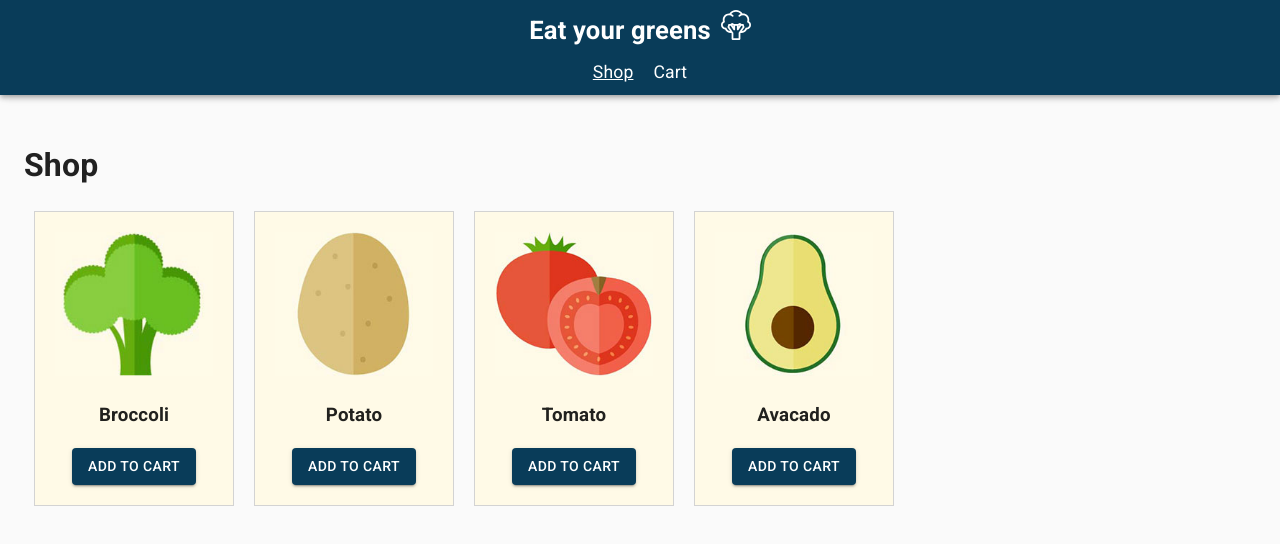
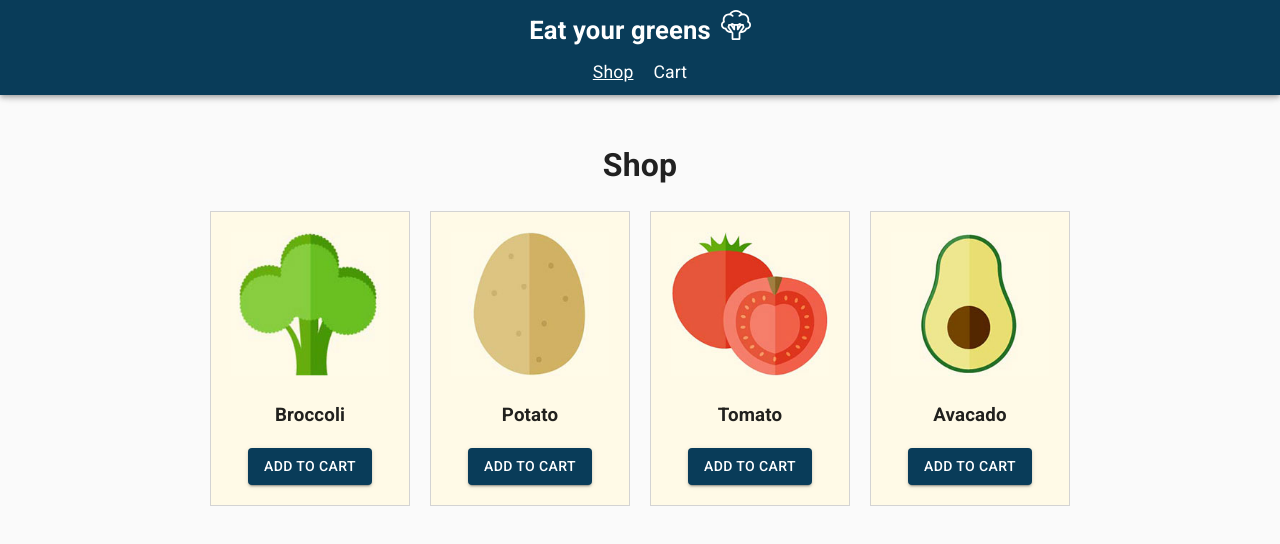
Before and after one commit to hobadams/experiment-cra, a React (Create React App) app: page / in a window 1280 px wide. Shown: the top 544 px of the page. Built offline with nearby package versions, Linux system fonts and the light colour scheme.

Commit message:
update styles

```diff
--- a/src/components/Shop/index.jsx
+++ b/src/components/Shop/index.jsx
@@ -104,7 +104,7 @@ class Shop extends Component {
     render() {
         const items = this.getProducts();
         return (
-            <div>
+            <div className="centered">
                 <h1>Shop</h1>
 
                 <div className="products">
--- a/src/components/Shop/styles.css
+++ b/src/components/Shop/styles.css
@@ -2,13 +2,19 @@
     display: flex;
     margin: 20px 0;
     flex-wrap: wrap;
+    justify-content: center;
 }
 
 .product {
     text-align: center;
-    max-width: 200px;
+    width: 200px;
+    max-width: calc(50% - 20px);
     margin: 0 10px 10px;
     padding: 20px;
     background: #fffae7;
     border: 1px solid lightgrey;
 }
+
+.centered {
+    text-align: center;
+}
--- a/src/routes/Cart/index.jsx
+++ b/src/routes/Cart/index.jsx
@@ -65,7 +65,7 @@ class Cart extends Component {
 
     if (!items.length) {
       return (
-        <div>
+        <div className="centered">
           <h1>Cart</h1>
           <p>No Items, why not <Link to="/">go shopping</Link>?</p>
         </div>
@@ -73,7 +73,7 @@ class Cart extends Component {
     }
     return (
       <div>
-        <h1>Cart</h1>
+        <h1 className="centered">Cart</h1>
         <Paper>
           <Table aria-label="Cart">
             <TableHead>
--- a/src/routes/Cart/styles.css
+++ b/src/routes/Cart/styles.css
@@ -4,3 +4,7 @@
     padding: 5px;
     background: #fffae7;
 }
+
+.centered {
+    text-align: center;
+}
```
Also changed, not shown: 12 other files (tests, documents, lock files or other folders).
